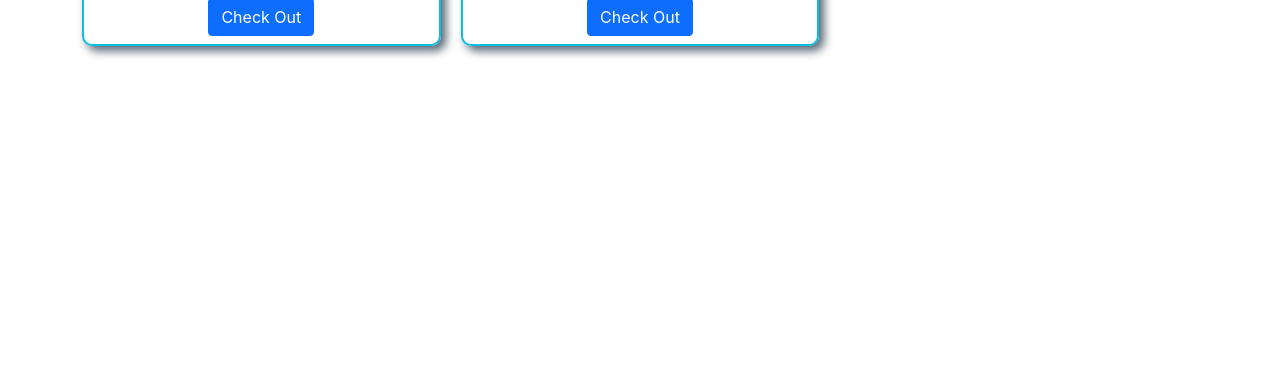
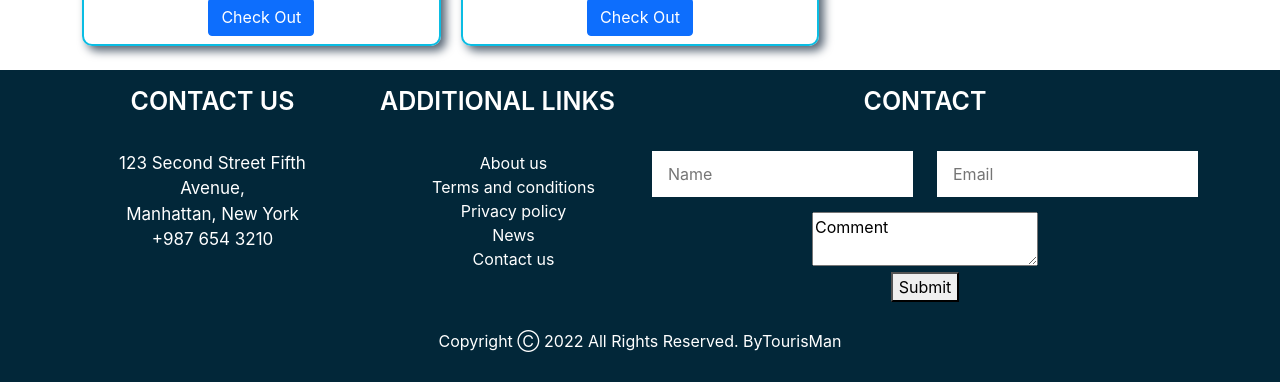
Before and after one commit to eliyas700/Assignment-10-TourisMan-, a React (Create React App) app: page / in a window 1280 px wide. Shown: the part 1787-2169 px from the top of the page. Before the commit the page ends 1857 px from the top, so only its background shows below. Built offline with nearby package versions, Linux system fonts and the light colour scheme.

Commit message:
Footer Added

```diff
--- a/src/App.js
+++ b/src/App.js
@@ -1,5 +1,6 @@
 import { Route, Routes } from "react-router-dom";
 import "./App.css";
+import Footer from "./Pages/Footer/Footer";
 import HomePage from "./Pages/Homepage/HomePage";
 import Header from "./Pages/Shared/Header/Header";
 
@@ -10,6 +11,7 @@ function App() {
       <Routes>
         <Route path="/" element={<HomePage></HomePage>}></Route>
       </Routes>
+      <Footer></Footer>
     </div>
   );
 }
--- /dev/null
+++ b/src/Pages/Footer/Footer.css
@@ -0,0 +1,46 @@
+footer {
+    background-color: #022739;
+}
+
+.follow {
+    margin-bottom: 27px;
+}
+
+h3 {
+    color: #fff;
+    font-size: 25px;
+    line-height: 30px;
+    font-weight: 600;
+    text-transform: uppercase;
+    border-width: 1px;
+    display: inline-block;
+    padding-bottom: 2px;
+    padding-bottom: 27px;
+}
+
+.footer span {
+    font-size: 17px;
+    display: block;
+    color: #fff;
+}
+
+ul li {
+
+    list-style: none;
+}
+
+a {
+    color: #fff;
+    text-decoration: none;
+}
+
+.news-letter {
+    padding: 13px 26px;
+    padding-top: 10px;
+    padding-right: 26px;
+    padding-bottom: 10px;
+    padding-left: 15px;
+    border: #fff solid 1px;
+    width: 100%;
+    margin-bottom: 15px;
+}
--- /dev/null
+++ b/src/Pages/Footer/Footer.js
@@ -0,0 +1,88 @@
+import React from "react";
+import "./Footer.css";
+
+import { FontAwesomeIcon } from "@fortawesome/react-fontawesome";
+const Footer = () => {
+  return (
+    <footer>
+      <div id="contact" class="footer py-3">
+        <div class="container">
+          <div class="row pdn-top-30">
+            <div class="col-xl-3 col-lg-3 col-md-6 col-sm-12">
+              <div class="follow">
+                <h3>CONTACT US</h3>
+                <span>
+                  123 Second Street Fifth
+                  <br />
+                  Avenue,
+                  <br />
+                  Manhattan, New York
+                  <br />
+                  +987 654 3210
+                </span>
+              </div>
+            </div>
+            <div class="col-xl-3 col-lg-3 col-md-6 col-sm-12">
+              <div class="follow">
+                <h3>ADDITIONAL LINKS</h3>
+                <ul class="link">
+                  <li>
+                    <a href="/">About us</a>
+                  </li>
+                  <li>
+                    <a href="/">Terms and conditions</a>
+                  </li>
+                  <li>
+                    <a href="/">Privacy policy</a>
+                  </li>
+                  <li>
+                    <a href="/">News</a>
+                  </li>
+                  <li>
+                    <a href="/">Contact us</a>
+                  </li>
+                </ul>
+              </div>
+            </div>
+            <div class="col-xl-6 col-lg-6 col-md-6 col-sm-12">
+              <div class="follow">
+                <h3>Contact</h3>
+                <div class="row">
+                  <div class="col-xl-6 col-lg-6 col-md-6 col-sm-6">
+                    <input class="news-letter" placeholder="Name" type="text" />
+                  </div>
+                  <div class="col-xl-6 col-lg-6 col-md-6 col-sm-6">
+                    <input
+                      class="news-letter"
+                      placeholder="Email"
+                      type="text"
+                    />
+                  </div>
+                  <div class="col-xl-12 col-lg-12 col-md-12 col-sm-12">
+                    <textarea
+                      class="textarea"
+                      placeholder="comment"
+                      type="text"
+                    >
+                      Comment
+                    </textarea>
+                  </div>
+                </div>
+                <button class="Subscribe">Submit</button>
+              </div>
+            </div>
+          </div>
+          <div class="copyright">
+            <div class="container">
+              <p className="text-white">
+                Copyright &#9400; 2022 All Rights Reserved. By{"TourisMan "}
+              </p>
+            </div>
+          </div>
+        </div>
+      </div>
+    </footer>
+  );
+};
+
+export default Footer;
```
